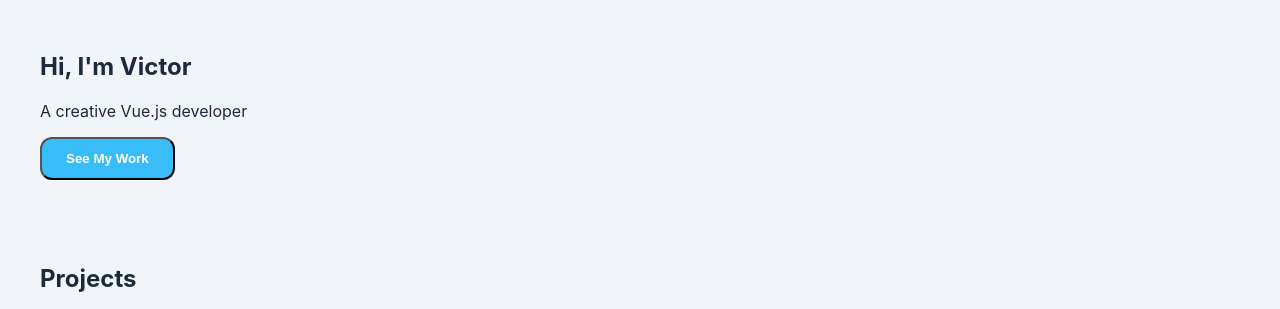
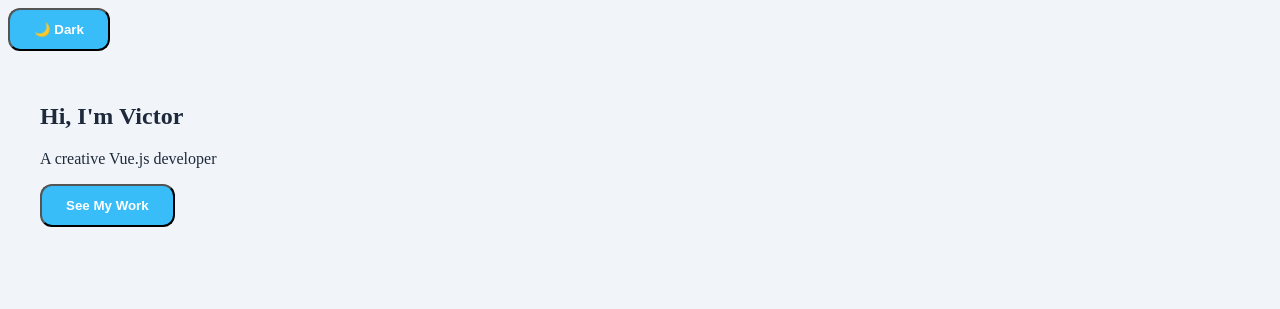
Before and after one commit to saladinjake/portfolio-ui, a Vue app: page / in a window 1280 px wide. Shown: the top 309 px of the page. Built offline with nearby package versions, Linux system fonts and the light colour scheme.

Commit message:
chore: update wiith theme functionality

```diff
--- a/src/App.vue
+++ b/src/App.vue
@@ -1,11 +1,11 @@
 <script setup lang="ts">
 import HelloWorld from "./views/Home.vue"
-
+import ThemeToggle from './components/Theme.vue'
 </script>
 
 
 <template>
-
+  <ThemeToggle/>
   <HelloWorld  />
 </template>
 
--- /dev/null
+++ b/src/components/Theme.vue
@@ -0,0 +1,23 @@
+<template>
+  <button class="btn fixed top-4 right-4" @click="toggleTheme">
+    {{ theme === 'dark' ? '☀️ Light' : '🌙 Dark' }}
+  </button>
+</template>
+
+<script setup>
+import { ref, onMounted } from 'vue'
+
+const theme = ref('light')
+
+const toggleTheme = () => {
+  theme.value = theme.value === 'dark' ? 'light' : 'dark'
+  document.documentElement.setAttribute('data-theme', theme.value)
+  localStorage.setItem('theme', theme.value)
+}
+
+onMounted(() => {
+  const saved = localStorage.getItem('theme') || (window.matchMedia('(prefers-color-scheme: dark)').matches ? 'dark' : 'light')
+  theme.value = saved
+  document.documentElement.setAttribute('data-theme', theme.value)
+})
+</script>
--- a/src/style.css
+++ b/src/style.css
@@ -7,11 +7,17 @@
   --radius: 0.75rem;
 }
 
+[data-theme='dark'] {
+  --primary: #f8fafc;
+  --accent: #60a5fa;
+  --bg: #0f172a;
+  --text: #f1f5f9;
+}
+
 body {
-  margin: 0;
-  font-family: 'Inter', sans-serif;
   background-color: var(--bg);
   color: var(--text);
+  transition: background-color 0.3s ease, color 0.3s ease;
 }
 
 .container {
```
